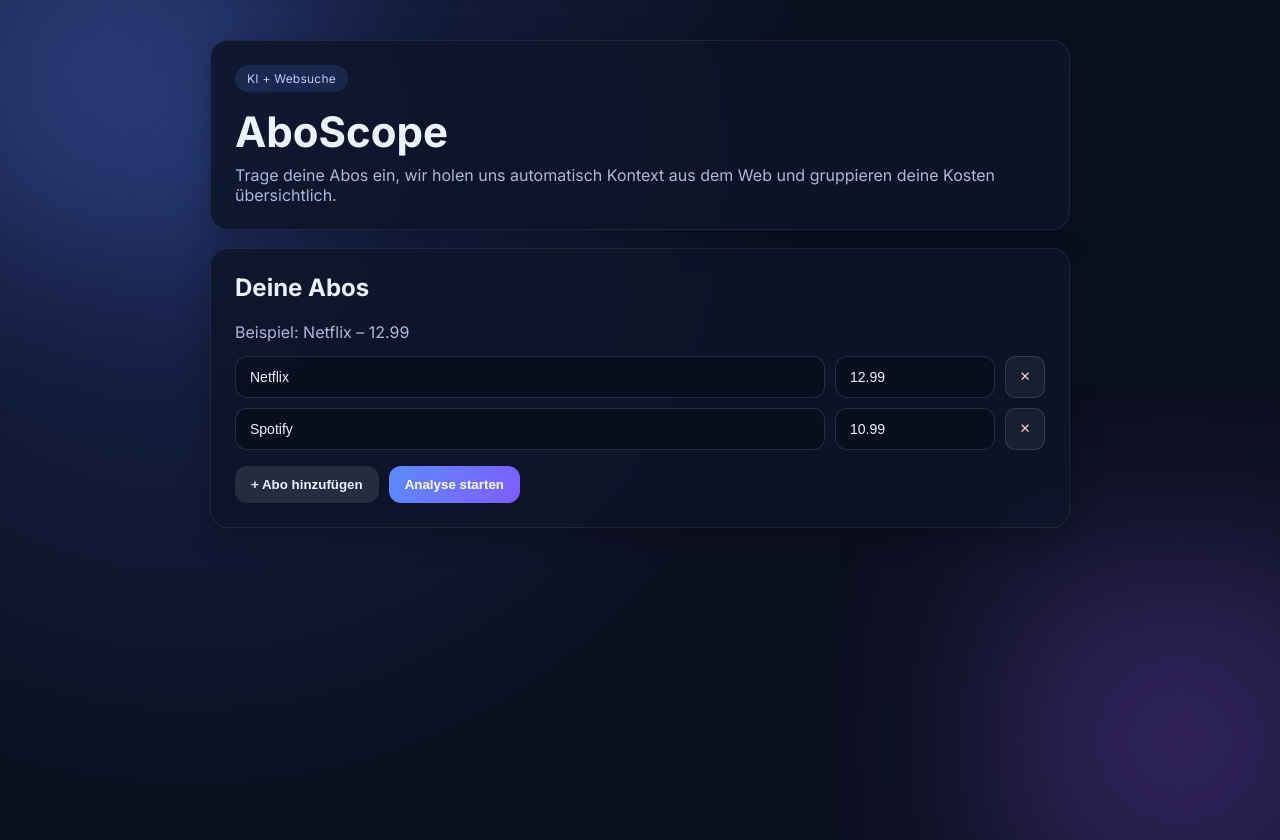
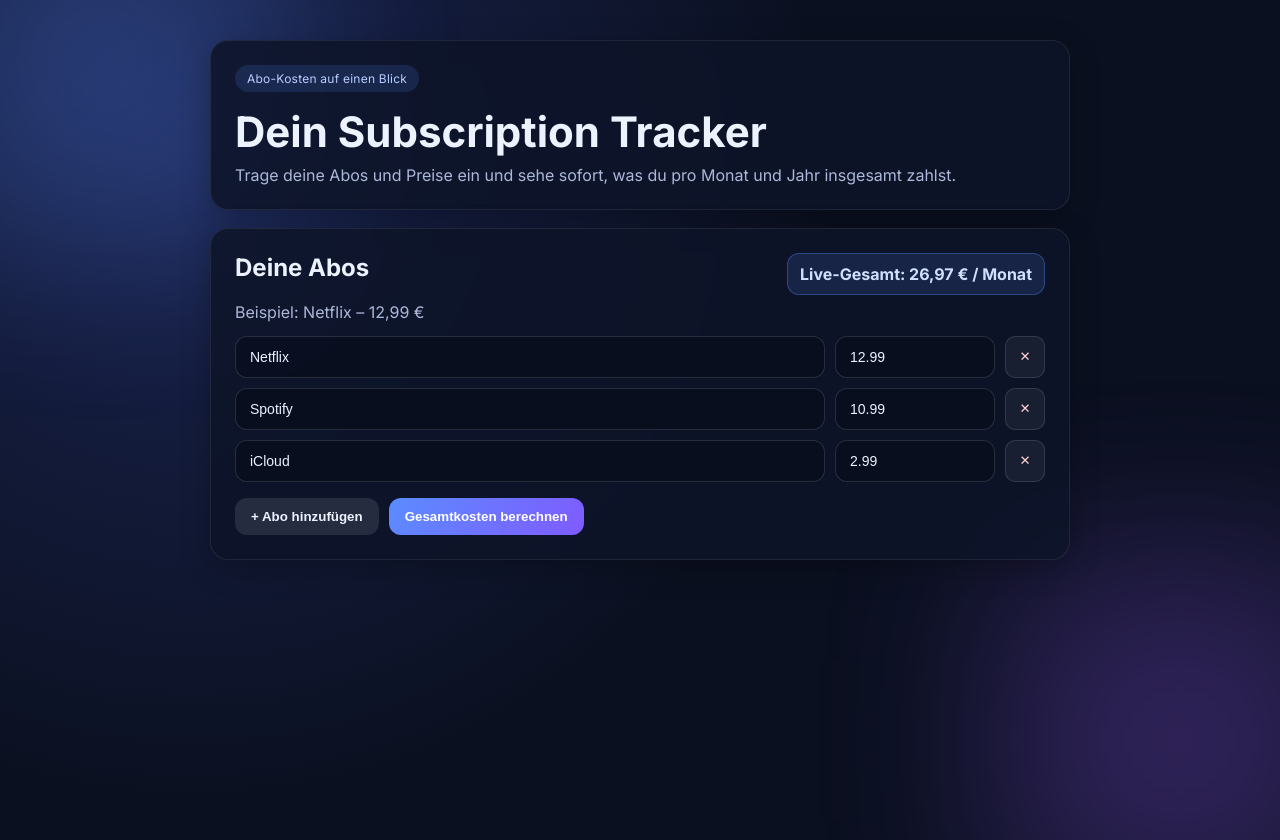
Before and after one commit to FinnW-Dev-0711/Dev, a Python web app: template templates/index.html in a window 1280 px wide. Run offline with Jinja, Linux system fonts and the light colour scheme; the template is opened without the code that fills it, so the values that code supplies are empty.

Commit message:
Modernisiere Abo-Kostenrechner mit Live-Gesamtsumme

```diff
--- a/static/app.js
+++ b/static/app.js
@@ -2,6 +2,25 @@ const rowsContainer = document.getElementById('rows');
 const template = document.getElementById('row-template');
 const form = document.getElementById('subscription-form');
 const result = document.getElementById('result');
+const quickTotal = document.getElementById('quick-total');
+
+function money(value) {
+  return new Intl.NumberFormat('de-DE', { style: 'currency', currency: 'EUR' }).format(value);
+}
+
+function getSubscriptionsFromRows() {
+  return [...rowsContainer.querySelectorAll('.row')]
+    .map((row) => {
+      const [name, price] = row.querySelectorAll('input');
+      return { name: name.value.trim(), price: Number(price.value) };
+    })
+    .filter((item) => item.name && Number.isFinite(item.price) && item.price >= 0);
+}
+
+function updateLiveTotal() {
+  const monthlyTotal = getSubscriptionsFromRows().reduce((sum, item) => sum + item.price, 0);
+  quickTotal.textContent = `Live-Gesamt: ${money(monthlyTotal)} / Monat`;
+}
 
 function addRow(name = '', price = '') {
   const clone = template.content.cloneNode(true);
@@ -10,18 +29,19 @@ function addRow(name = '', price = '') {
   nameInput.value = name;
   priceInput.value = price;
 
+  const updateOnInput = () => updateLiveTotal();
+  nameInput.addEventListener('input', updateOnInput);
+  priceInput.addEventListener('input', updateOnInput);
+
   row.querySelector('.delete').addEventListener('click', () => {
     row.remove();
     if (!rowsContainer.children.length) {
       addRow();
     }
+    updateLiveTotal();
   });
 
   rowsContainer.appendChild(row);
-}
-
-function money(value) {
-  return new Intl.NumberFormat('de-DE', { style: 'currency', currency: 'EUR' }).format(value);
 }
 
 function renderResult(data) {
@@ -31,39 +51,52 @@ function renderResult(data) {
     return;
   }
 
-  const groups = data.categories.map(group => `
+  const monthly = data.grandTotal;
+  const yearly = monthly * 12;
+
+  const groups = data.categories.map((group) => `
     <div class="group">
       <div class="group-header">
         <h4>${group.name}</h4>
         <span class="price">${money(group.total)}</span>
       </div>
       <ul class="item-list">
-        ${group.items.map(item => `<li>${item.name}: ${money(item.price)}</li>`).join('')}
+        ${group.items.map((item) => `<li>${item.name}: ${money(item.price)}</li>`).join('')}
       </ul>
     </div>
   `).join('');
 
   result.innerHTML = `
     <h3>Deine Abo-Auswertung</h3>
+    <div class="totals-grid">
+      <div class="total-card">
+        <p>Monatlich</p>
+        <strong>${money(monthly)}</strong>
+      </div>
+      <div class="total-card">
+        <p>Jährlich</p>
+        <strong>${money(yearly)}</strong>
+      </div>
+    </div>
     ${groups}
-    <div class="grand-total">Gesamt: ${money(data.grandTotal)} / Monat</div>
+    <div class="grand-total">Gesamt: ${money(monthly)} / Monat</div>
   `;
   result.classList.remove('hidden');
 }
 
-document.getElementById('add-row').addEventListener('click', () => addRow());
+document.getElementById('add-row').addEventListener('click', () => {
+  addRow();
+  updateLiveTotal();
+});
 
 form.addEventListener('submit', async (event) => {
   event.preventDefault();
 
-  const subscriptions = [...rowsContainer.querySelectorAll('.row')].map(row => {
-    const [name, price] = row.querySelectorAll('input');
-    return { name: name.value.trim(), price: Number(price.value) };
-  }).filter(item => item.name && Number.isFinite(item.price) && item.price >= 0);
+  const subscriptions = getSubscriptionsFromRows();
 
   const button = form.querySelector('.btn-primary');
   button.disabled = true;
-  button.textContent = 'Analysiere ...';
+  button.textContent = 'Berechne ...';
 
   try {
     const response = await fetch('/api/analyze', {
@@ -79,13 +112,15 @@ form.addEventListener('submit', async (event) => {
     const data = await response.json();
     renderResult(data);
   } catch (error) {
-    result.innerHTML = '<h3>Fehler bei der Analyse. Bitte erneut versuchen.</h3>';
+    result.innerHTML = '<h3>Fehler bei der Berechnung. Bitte erneut versuchen.</h3>';
     result.classList.remove('hidden');
   } finally {
     button.disabled = false;
-    button.textContent = 'Analyse starten';
+    button.textContent = 'Gesamtkosten berechnen';
   }
 });
 
 addRow('Netflix', '12.99');
 addRow('Spotify', '10.99');
+addRow('iCloud', '2.99');
+updateLiveTotal();
--- a/static/styles.css
+++ b/static/styles.css
@@ -62,6 +62,23 @@ h1 { margin: 14px 0 8px; font-size: clamp(30px, 5vw, 42px); }
 h2 { margin-top: 0; }
 .subtitle, .hint { color: var(--muted); margin: 0; }
 
+.panel-header {
+  display: flex;
+  justify-content: space-between;
+  align-items: flex-start;
+  gap: 12px;
+  flex-wrap: wrap;
+}
+
+.quick-total {
+  font-weight: 700;
+  color: #cfe0ff;
+  background: rgba(91, 140, 255, 0.14);
+  border: 1px solid rgba(91, 140, 255, 0.35);
+  border-radius: 12px;
+  padding: 10px 12px;
+}
+
 #rows {
   display: grid;
   gap: 10px;
--- a/templates/index.html
+++ b/templates/index.html
@@ -3,7 +3,7 @@
 <head>
   <meta charset="UTF-8" />
   <meta name="viewport" content="width=device-width, initial-scale=1.0" />
-  <title>AboScope – Abo-Analyzer</title>
+  <title>AboScope – Abo-Kostenrechner</title>
   <link rel="preconnect" href="https://fonts.googleapis.com">
   <link rel="preconnect" href="https://fonts.gstatic.com" crossorigin>
   <link href="https://fonts.googleapis.com/css2?family=Inter:wght@400;500;600;700;800&display=swap" rel="stylesheet">
@@ -15,22 +15,28 @@
 
   <main class="container">
     <section class="hero card">
-      <p class="badge">KI + Websuche</p>
-      <h1>AboScope</h1>
+      <p class="badge">Abo-Kosten auf einen Blick</p>
+      <h1>Dein Subscription Tracker</h1>
       <p class="subtitle">
-        Trage deine Abos ein, wir holen uns automatisch Kontext aus dem Web und gruppieren deine Kosten übersichtlich.
+        Trage deine Abos und Preise ein und sehe sofort, was du pro Monat und Jahr insgesamt zahlst.
       </p>
     </section>
 
     <section class="card input-panel">
-      <h2>Deine Abos</h2>
-      <p class="hint">Beispiel: Netflix – 12.99</p>
+      <div class="panel-header">
+        <div>
+          <h2>Deine Abos</h2>
+          <p class="hint">Beispiel: Netflix – 12,99 €</p>
+        </div>
+        <div class="quick-total" id="quick-total">Live-Gesamt: 0,00 € / Monat</div>
+      </div>
+
       <form id="subscription-form">
         <div id="rows"></div>
 
         <div class="actions">
           <button type="button" id="add-row" class="btn btn-secondary">+ Abo hinzufügen</button>
-          <button type="submit" class="btn btn-primary">Analyse starten</button>
+          <button type="submit" class="btn btn-primary">Gesamtkosten berechnen</button>
         </div>
       </form>
     </section>
```
Also changed, not shown: other parts of static/styles.css (+32 -0 lines).
